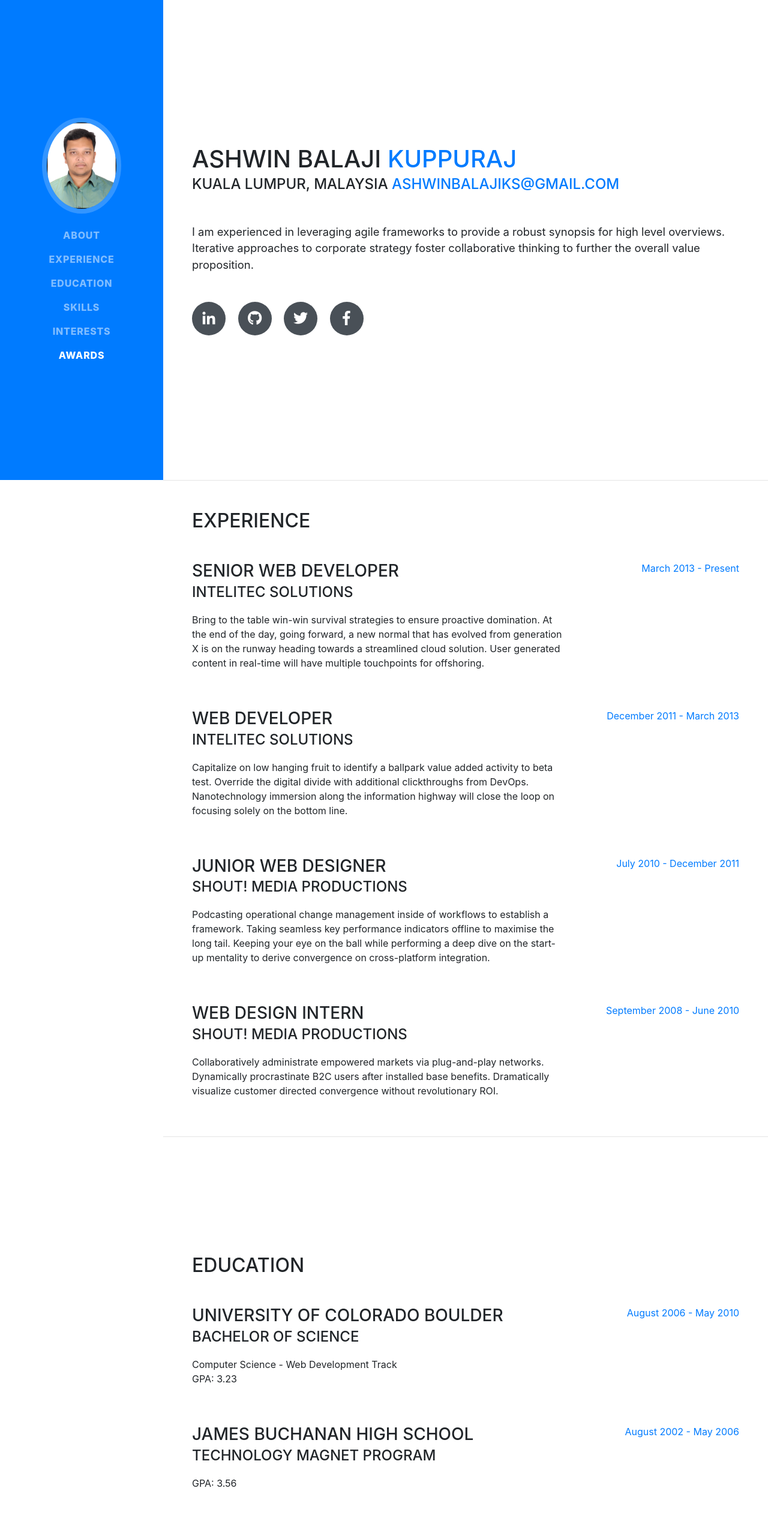
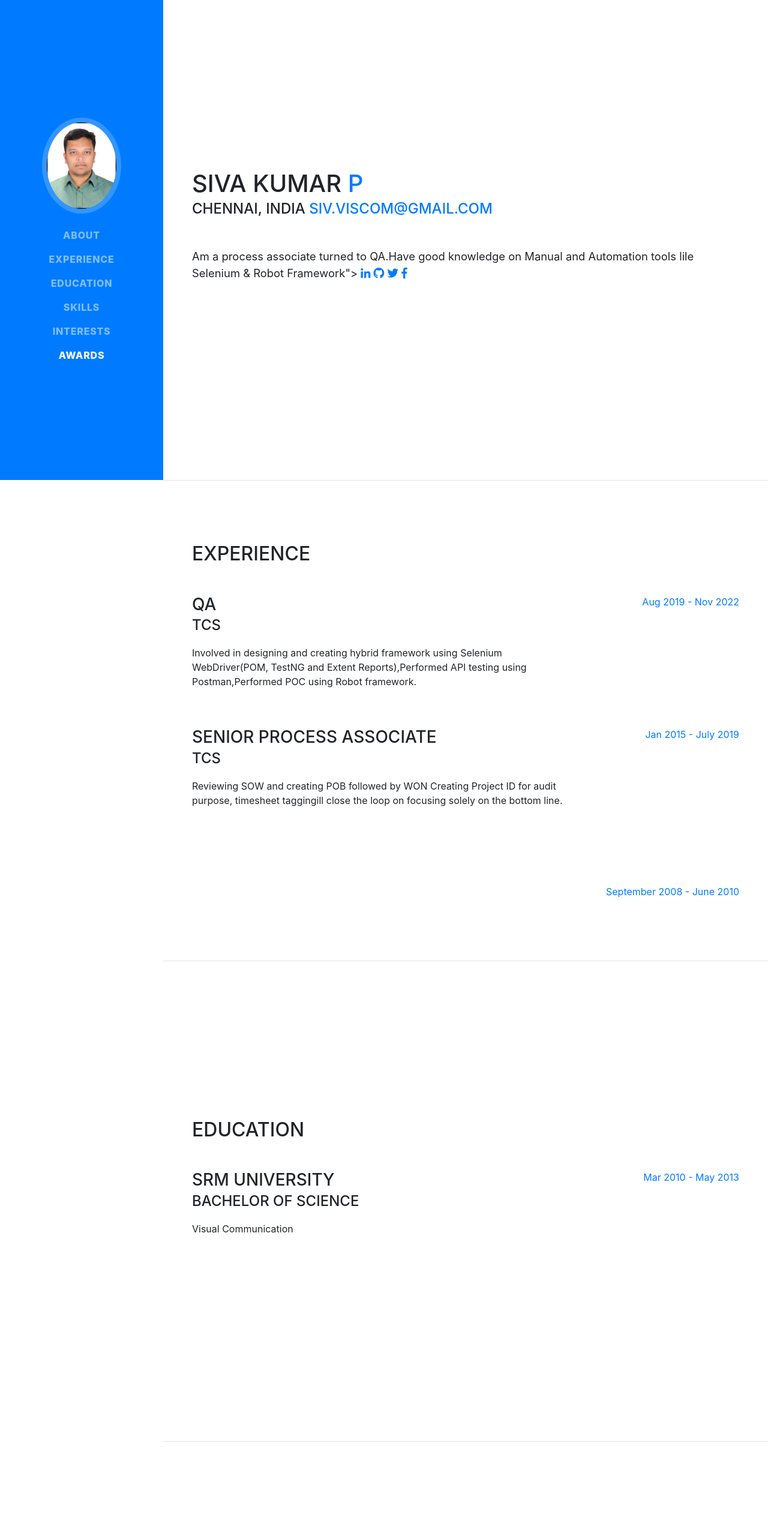
Before and after one commit to siv257/ashwinbalajiks.github.io, a website with bundled scripts: page index.html in a window 1280 px wide. Shown: the top 2560 px of the page at 60% size. Built offline with nearby package versions, Linux system fonts and the light colour scheme; a web font is replaced by a local one.

Commit message:
Updated index.html

```diff
--- a/index.html
+++ b/index.html
@@ -8,7 +8,7 @@
     <meta name="description" content="">
     <meta name="author" content="">
 
-    <title>Resume - Ashwin Balaji Kuppuraj</title>
+    <title>Resume - Siva kumar P</title>
 
     <!-- Bootstrap core CSS -->
     <link href="vendor/bootstrap/css/bootstrap.min.css" rel="stylesheet">
@@ -63,14 +63,13 @@
 
       <section class="resume-section p-3 p-lg-5 d-flex d-column" id="about">
         <div class="my-auto">
-          <h1 class="mb-0">Ashwin Balaji
-            <span class="text-primary">Kuppuraj</span>
+          <h1 class="mb-0">Siva Kumar
+            <span class="text-primary">P</span>
           </h1>
-          <div class="subheading mb-5">Kuala Lumpur, Malaysia
-            <a href="mailto:name@email.com">ashwinbalajiks@gmail.com</a>
+          <div class="subheading mb-5">Chennai, India
+            <a href="mailto:name@email.com">siv.viscom@gmail.com</a>
           </div>
-          <p class="lead mb-5">I am experienced in leveraging agile frameworks to provide a robust synopsis for high level overviews. Iterative approaches to corporate strategy foster collaborative thinking to further the overall value proposition.</p>
-          <div class="social-icons">
+          <p class="lead mb-5">Am a process associate turned to QA.Have good knowledge on Manual and Automation tools lile Selenium & Robot Framework">
             <a href="#">
               <i class="fab fa-linkedin-in"></i>
             </a>
@@ -95,42 +94,42 @@
 
           <div class="resume-item d-flex flex-column flex-md-row mb-5">
             <div class="resume-content mr-auto">
-              <h3 class="mb-0">Senior Web Developer</h3>
-              <div class="subheading mb-3">Intelitec Solutions</div>
-              <p>Bring to the table win-win survival strategies to ensure proactive domination. At the end of the day, going forward, a new normal that has evolved from generation X is on the runway heading towards a streamlined cloud solution. User generated content in real-time will have multiple touchpoints for offshoring.</p>
+              <h3 class="mb-0">QA</h3>
+              <div class="subheading mb-3">TCS</div>
+              <p>Involved in designing and creating hybrid framework using Selenium WebDriver(POM, TestNG and Extent Reports),Performed API testing using Postman,Performed POC using Robot framework.</p>
             </div>
             <div class="resume-date text-md-right">
-              <span class="text-primary">March 2013 - Present</span>
+              <span class="text-primary">Aug 2019 - Nov 2022</span>
             </div>
           </div>
 
           <div class="resume-item d-flex flex-column flex-md-row mb-5">
             <div class="resume-content mr-auto">
-              <h3 class="mb-0">Web Developer</h3>
-              <div class="subheading mb-3">Intelitec Solutions</div>
-              <p>Capitalize on low hanging fruit to identify a ballpark value added activity to beta test. Override the digital divide with additional clickthroughs from DevOps. Nanotechnology immersion along the information highway will close the loop on focusing solely on the bottom line.</p>
+              <h3 class="mb-0">Senior Process associate</h3>
+              <div class="subheading mb-3">TCS</div>
+              <p>Reviewing SOW and creating POB followed by WON Creating Project ID for audit purpose, timesheet taggingill close the loop on focusing solely on the bottom line.</p>
             </div>
             <div class="resume-date text-md-right">
-              <span class="text-primary">December 2011 - March 2013</span>
+              <span class="text-primary">Jan 2015 - July 2019</span>
             </div>
           </div>
 
           <div class="resume-item d-flex flex-column flex-md-row mb-5">
             <div class="resume-content mr-auto">
-              <h3 class="mb-0">Junior Web Designer</h3>
-              <div class="subheading mb-3">Shout! Media Productions</div>
-              <p>Podcasting operational change management inside of workflows to establish a framework. Taking seamless key performance indicators offline to maximise the long tail. Keeping your eye on the ball while performing a deep dive on the start-up mentality to derive convergence on cross-platform integration.</p>
+              <h3 class="mb-0"></h3>
+              <div class="subheading mb-3"></div>
+              <p></p>
             </div>
             <div class="resume-date text-md-right">
-              <span class="text-primary">July 2010 - December 2011</span>
+              <span class="text-primary"></span>
             </div>
           </div>
 
           <div class="resume-item d-flex flex-column flex-md-row">
             <div class="resume-content mr-auto">
-              <h3 class="mb-0">Web Design Intern</h3>
-              <div class="subheading mb-3">Shout! Media Productions</div>
-              <p>Collaboratively administrate empowered markets via plug-and-play networks. Dynamically procrastinate B2C users after installed base benefits. Dramatically visualize customer directed convergence without revolutionary ROI.</p>
+              <h3 class="mb-0"></h3>
+              <div class="subheading mb-3"></div>
+              <p></p>
             </div>
             <div class="resume-date text-md-right">
               <span class="text-primary">September 2008 - June 2010</span>
@@ -149,24 +148,24 @@
 
           <div class="resume-item d-flex flex-column flex-md-row mb-5">
             <div class="resume-content mr-auto">
-              <h3 class="mb-0">University of Colorado Boulder</h3>
+              <h3 class="mb-0">SRM University </h3>
               <div class="subheading mb-3">Bachelor of Science</div>
-              <div>Computer Science - Web Development Track</div>
-              <p>GPA: 3.23</p>
+              <div>Visual Communication</div>
+              <p></p>
             </div>
             <div class="resume-date text-md-right">
-              <span class="text-primary">August 2006 - May 2010</span>
+              <span class="text-primary">Mar 2010 - May 2013</span>
             </div>
           </div>
 
           <div class="resume-item d-flex flex-column flex-md-row">
             <div class="resume-content mr-auto">
-              <h3 class="mb-0">James Buchanan High School</h3>
-              <div class="subheading mb-3">Technology Magnet Program</div>
-              <p>GPA: 3.56</p>
+              <h3 class="mb-0"></h3>
+              <div class="subheading mb-3"></div>
+              <p></p>
             </div>
             <div class="resume-date text-md-right">
-              <span class="text-primary">August 2002 - May 2006</span>
+              <span class="text-primary"></span>
             </div>
           </div>
 
@@ -223,16 +222,16 @@
           <ul class="fa-ul mb-0">
             <li>
               <i class="fa-li fa fa-check"></i>
-              Mobile-First, Responsive Design</li>
+              Selenium With Java</li>
             <li>
               <i class="fa-li fa fa-check"></i>
-              Cross Browser Testing &amp; Debugging</li>
+              API Testing </li>
             <li>
               <i class="fa-li fa fa-check"></i>
-              Cross Functional Teams</li>
+              Robot Framework</li>
             <li>
               <i class="fa-li fa fa-check"></i>
-              Agile Development &amp; Scrum</li>
+              Functional Testing</li>
           </ul>
         </div>
       </section>
@@ -242,8 +241,8 @@
       <section class="resume-section p-3 p-lg-5 d-flex flex-column" id="interests">
         <div class="my-auto">
           <h2 class="mb-5">Interests</h2>
-          <p>Apart from being a web developer, I enjoy most of my time being outdoors. In the winter, I am an avid skier and novice ice climber. During the warmer months here in Colorado, I enjoy mountain biking, free climbing, and kayaking.</p>
-          <p class="mb-0">When forced indoors, I follow a number of sci-fi and fantasy genre movies and television shows, I am an aspiring chef, and I spend a large amount of my free time exploring the latest technology advancements in the front-end web development world.</p>
+          <p>Apart from being a QA, I enjoy most of my time riding, watching movies and travelling.</p>
+          <p class="mb-0"></p>
         </div>
       </section>
 
@@ -255,30 +254,30 @@
           <ul class="fa-ul mb-0">
             <li>
               <i class="fa-li fa fa-trophy text-warning"></i>
-              Google Analytics Certified Developer</li>
+              Selenium with Java</li>
             <li>
               <i class="fa-li fa fa-trophy text-warning"></i>
-              Mobile Web Specialist - Google Certification</li>
+              </li>
             <li>
               <i class="fa-li fa fa-trophy text-warning"></i>
-              1<sup>st</sup>
-              Place - University of Colorado Boulder - Emerging Tech Competition 2009</li>
+              <sup>st</sup>
+              </li>
             <li>
               <i class="fa-li fa fa-trophy text-warning"></i>
-              1<sup>st</sup>
-              Place - University of Colorado Boulder - Adobe Creative Jam 2008 (UI Design Category)</li>
+              <sup>st</sup>
+              </li>
             <li>
               <i class="fa-li fa fa-trophy text-warning"></i>
-              2<sup>nd</sup>
-              Place - University of Colorado Boulder - Emerging Tech Competition 2008</li>
+              <sup>nd</sup>
+              </li>
             <li>
               <i class="fa-li fa fa-trophy text-warning"></i>
-              1<sup>st</sup>
-              Place - James Buchanan High School - Hackathon 2006</li>
+              <sup>st</sup>
+              </li>
             <li>
               <i class="fa-li fa fa-trophy text-warning"></i>
-              3<sup>rd</sup>
-              Place - James Buchanan High School - Hackathon 2005</li>
+              <sup>rd</sup>
+              </li>
           </ul>
         </div>
       </section>
```
